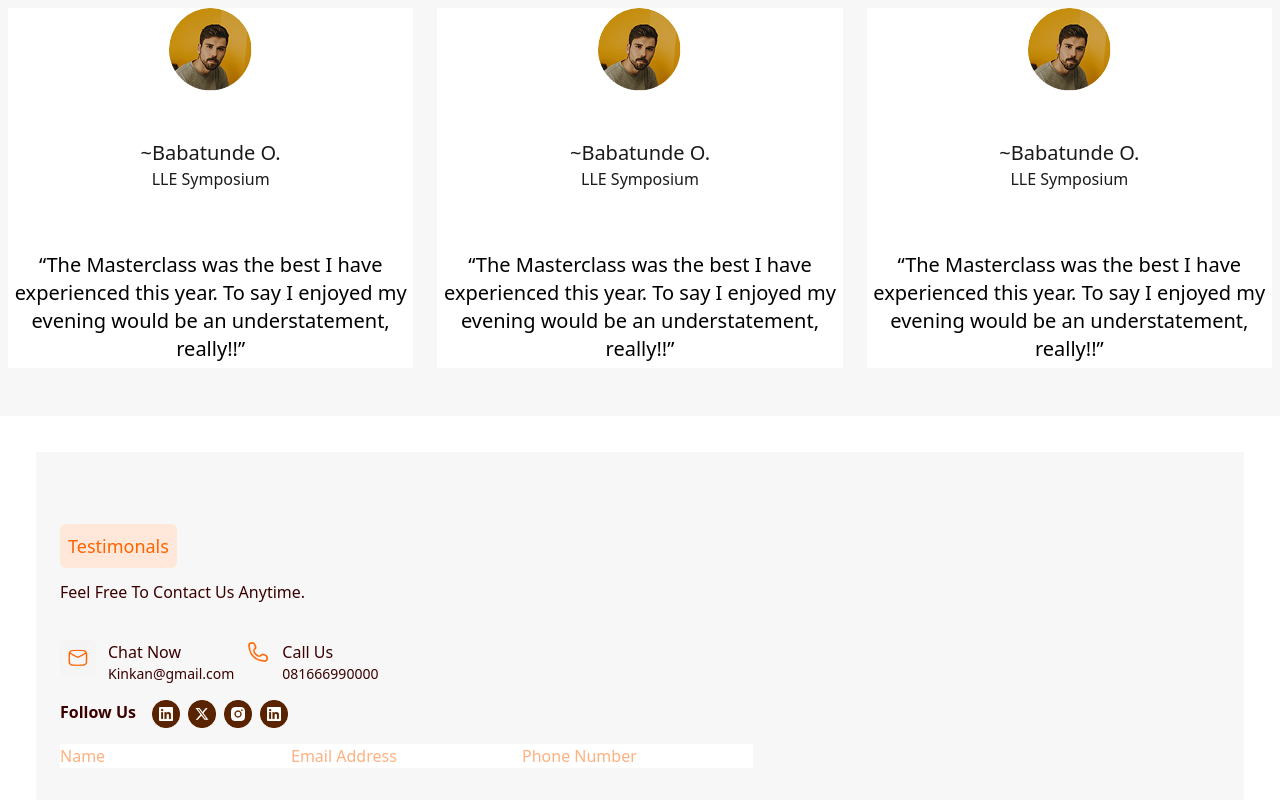
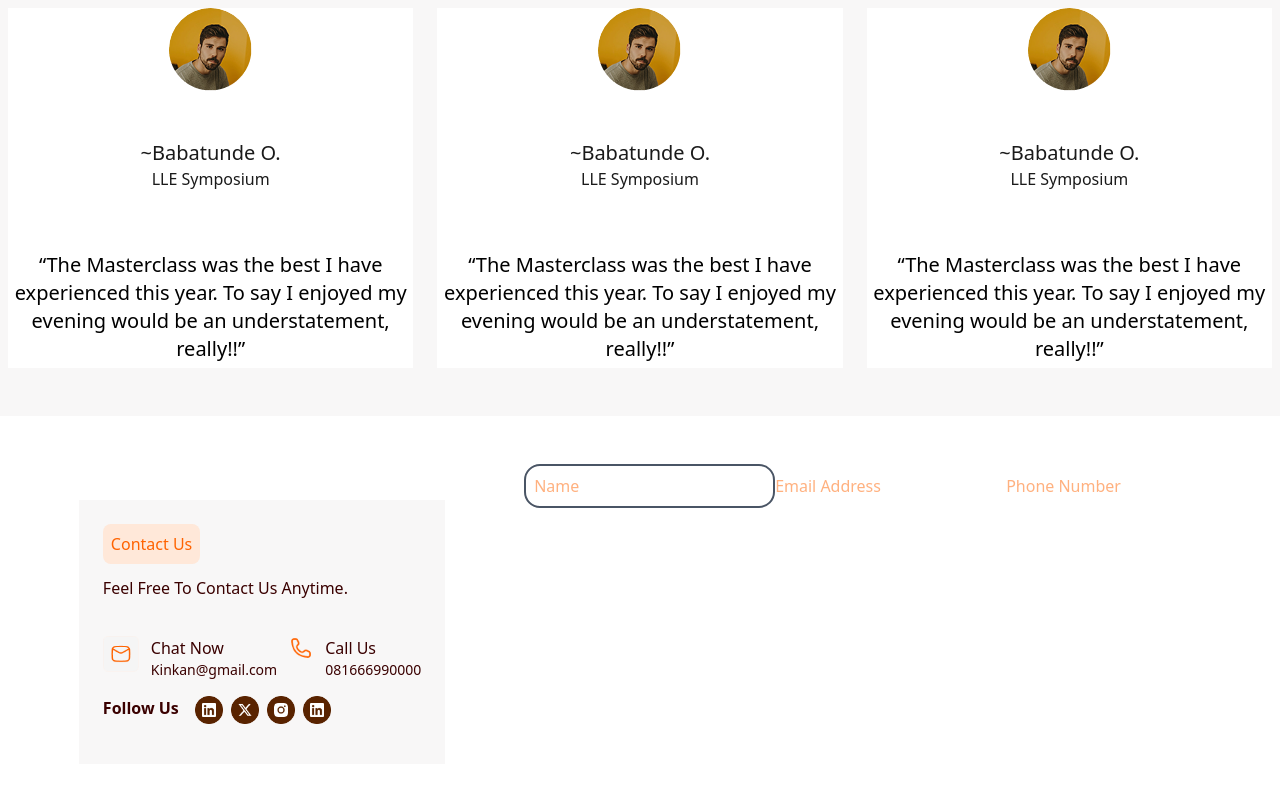
Before and after one commit to Developerfiyin/LLE-website, a React (Vite) app: page / in a window 1280 px wide. Shown: the part 7358-8158 px from the top of the page. Built offline with nearby package versions, Linux system fonts and the light colour scheme.

Commit message:
added input tags

```diff
--- a/src/Components/contact.jsx
+++ b/src/Components/contact.jsx
@@ -7,11 +7,12 @@ import Instagram  from '../assets/instagram.png'
 
 const contact = () => {
   return (
-    <section className='bg-[#F8F7F7] py-12 flex flex-col m-9'>
+    <section className='flex justify-evenly py-12 '>
+    <div className=' bg-[#F8F7F7] flex flex-col m-9 '>
+
       <div className='flex flex-col p-6 '>
-       <p className='bg-[#ffe8d9] text-[#ff6300] rounded-md mx-auto p-2 text-lg mb-3 ml-0'>Testimonals</p>
+       <p className='bg-[#ffe8d9] text-[#ff6300] rounded-lg mx-auto p-2 mb-3 ml-0'>Contact Us</p>
         <h2 className='text-[#3a0000] font-medium  mb-9'>Feel Free To Contact Us Anytime.</h2>
-
 
         <div className='flex gap-3'>
        <img src={email} alt="The email icon" className='size-9' />
@@ -25,7 +26,6 @@ const contact = () => {
         <h6 className='font-medium text-[#3a0000] '>Call Us</h6>
         <p className='text-sm text-[#3a0000] '>081666990000</p>
        </div>
-
         </div>
 
        <div className='flex m-4 gap-2 ml-0'>
@@ -36,14 +36,17 @@ const contact = () => {
         <img src={button} alt="THE INSTAGRAM ICON" className='size-7' />
        </div>
 
+      </div>
+      </div>
 
-        <div>
+        <div className='bg'>
           <input type="text" placeholder="Name"
-           className='border-amber-600 bg-white outline-[] text-[#ff6300]' required  />
+           className='border-gray-600 bg-white outline-orange-900 text-[#ff6300] border-2 p-2 rounded-2xl ' required  />
            <input type="email" placeholder='Email Address' className='bg-white text-[#ff6300]' required  />
            <input type="number" placeholder='Phone Number' className='bg-white text-[#ff6300]' required  />
         </div>
-      </div>
+
+
 
     </section>
   )
```
